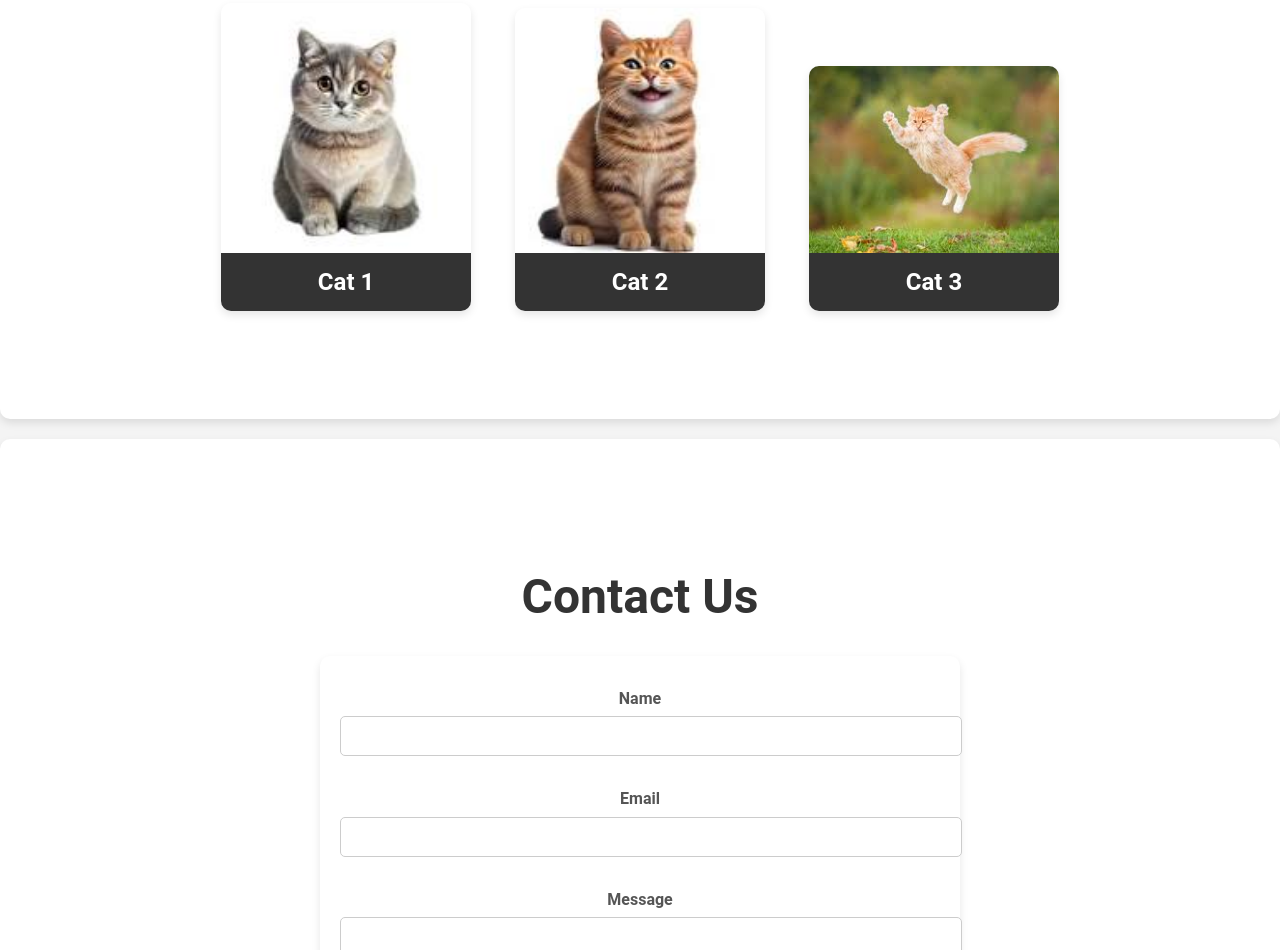
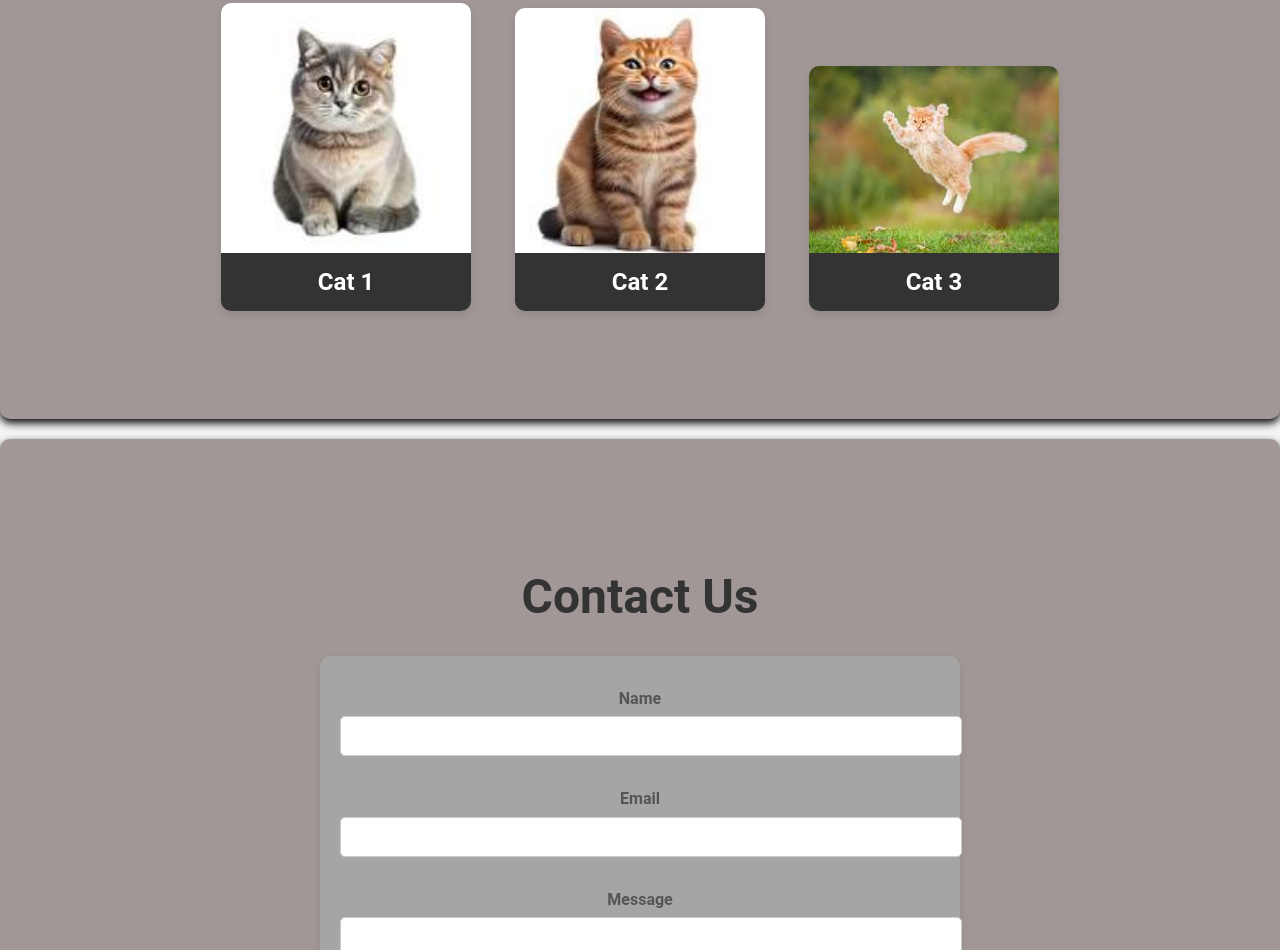
Before and after one commit to mahmoudmehany/website-task, a plain HTML site: page index.html in a window 1280 px wide. Shown: the part 1850-2800 px from the top of the page. Drawn offline with Linux system fonts and the light colour scheme.

Commit message:
edit in the style sheet

```diff
--- a/styles.css
+++ b/styles.css
@@ -66,9 +66,9 @@ nav ul li a:hover {
 section {
   padding: 80px 20px;
   text-align: center;
-  background-color: white;
+  background-color: rgb(162, 151, 151);
   margin-bottom: 20px;
-  box-shadow: 0 4px 8px rgba(0, 0, 0, 0.1);
+  box-shadow: 0 4px 8px rgb(0, 0, 0);
   border-radius: 10px;
 }
 
@@ -115,7 +115,7 @@ section h2 {
 form {
   max-width: 600px;
   margin: 0 auto;
-  background: #fff;
+  background: #a7a4a4;
   padding: 20px;
   border-radius: 10px;
   box-shadow: 0 4px 8px rgba(0, 0, 0, 0.1);
@@ -166,7 +166,7 @@ footer {
   text-align: center;
   padding: 20px;
   margin-top: 20px;
-  box-shadow: 0 -4px 8px rgba(0, 0, 0, 0.2);
+  box-shadow: 0 -4px 8px rgba(0, 0, 0, 0.537);
   border-radius: 0 0 10px 10px;
 }
 
```
